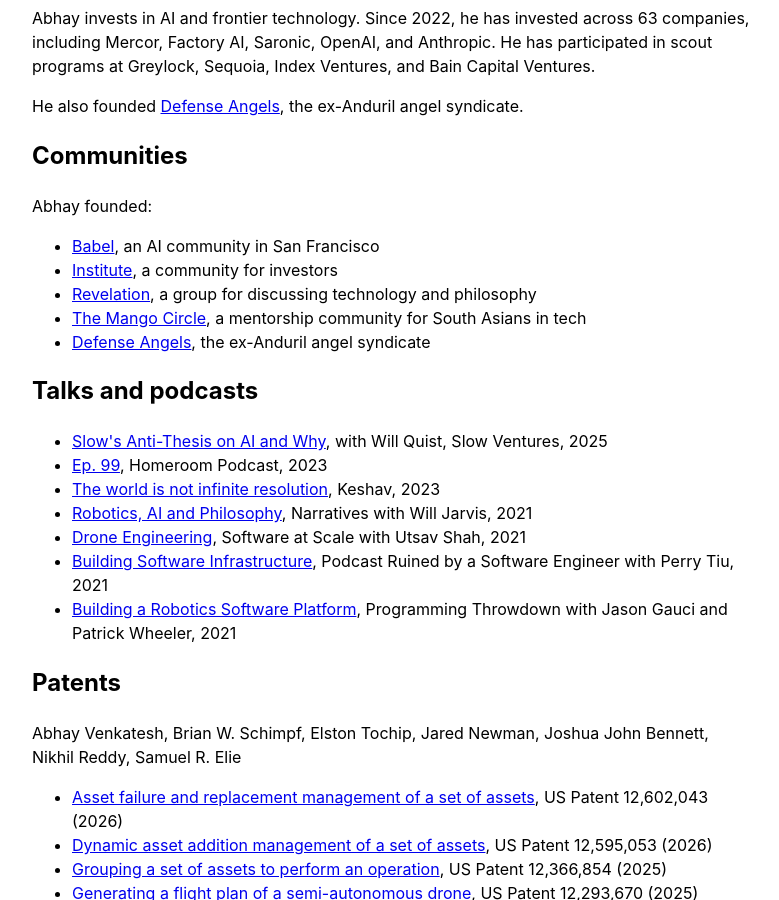
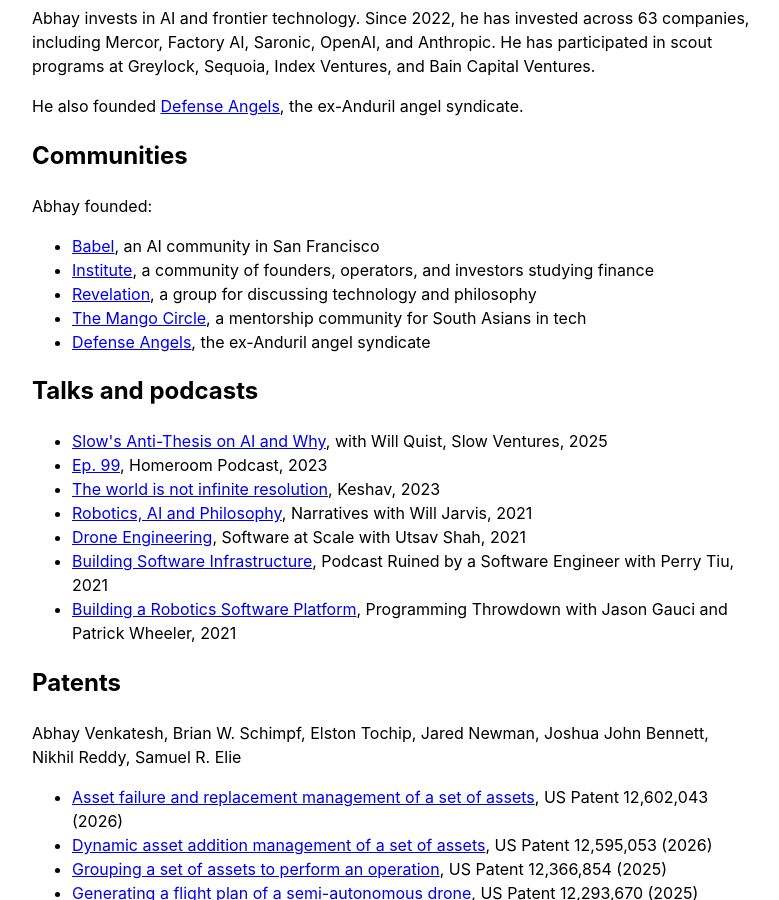
Before and after one commit to abhay-venkatesh/abhay-venkatesh.github.io, a Jekyll site: the page built from _pages/about.md, in a window 1280 px wide and 900 px high, scrolled down 1848 px. Shown: the whole window, without its empty margins (248-1027 px from the left). Built offline with Jekyll 4.4.1, drawn with Linux system fonts in a browser that asks for light colours.

Commit message:
Broaden Institute community description

```diff
--- a/_pages/about.md
+++ b/_pages/about.md
@@ -77,7 +77,7 @@
 Abhay founded:
 <ul>
   <li><a target="_blank" href="https://www.babelsf.com/">Babel</a>, an AI community in San Francisco</li>
-  <li><a target="_blank" href="https://www.institutesf.org/">Institute</a>, a community for investors</li>
+  <li><a target="_blank" href="https://www.institutesf.org/">Institute</a>, a community of founders, operators, and investors studying finance</li>
   <li><a target="_blank" href="https://www.revelationsf.com/">Revelation</a>, a group for discussing technology and philosophy</li>
   <li><a target="_blank" href="https://www.themangocircle.com/">The Mango Circle</a>, a mentorship community for South Asians in tech</li>
   <li><a href="{{ '/defense-angels/' | relative_url }}">Defense Angels</a>, the ex-Anduril angel syndicate</li>
```
